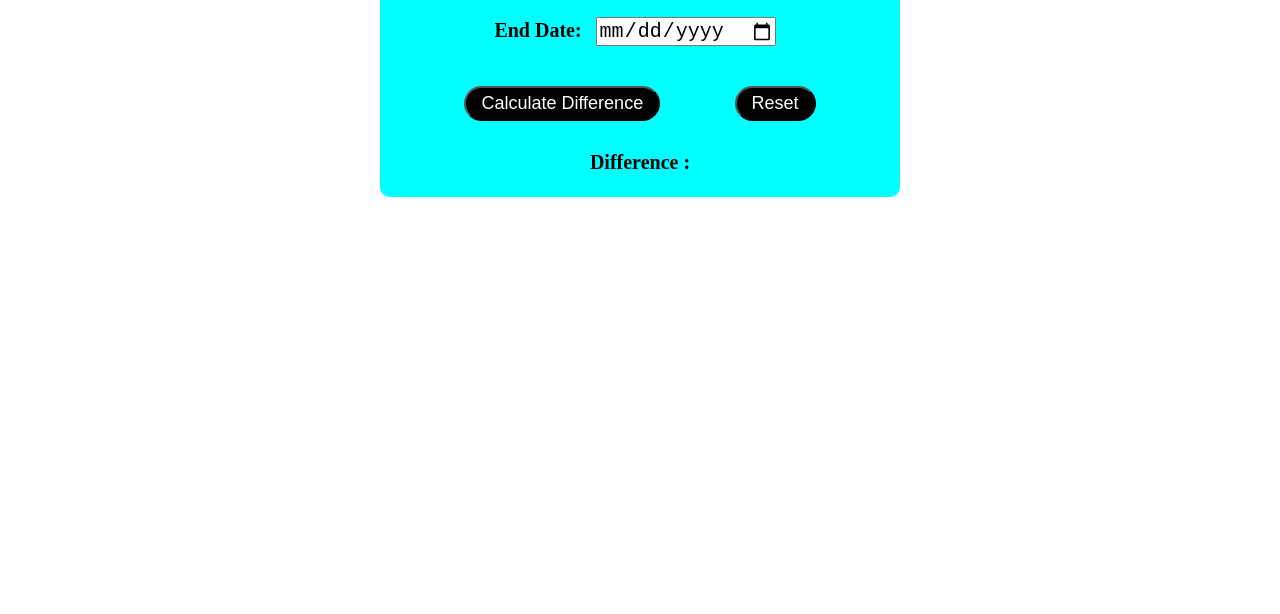
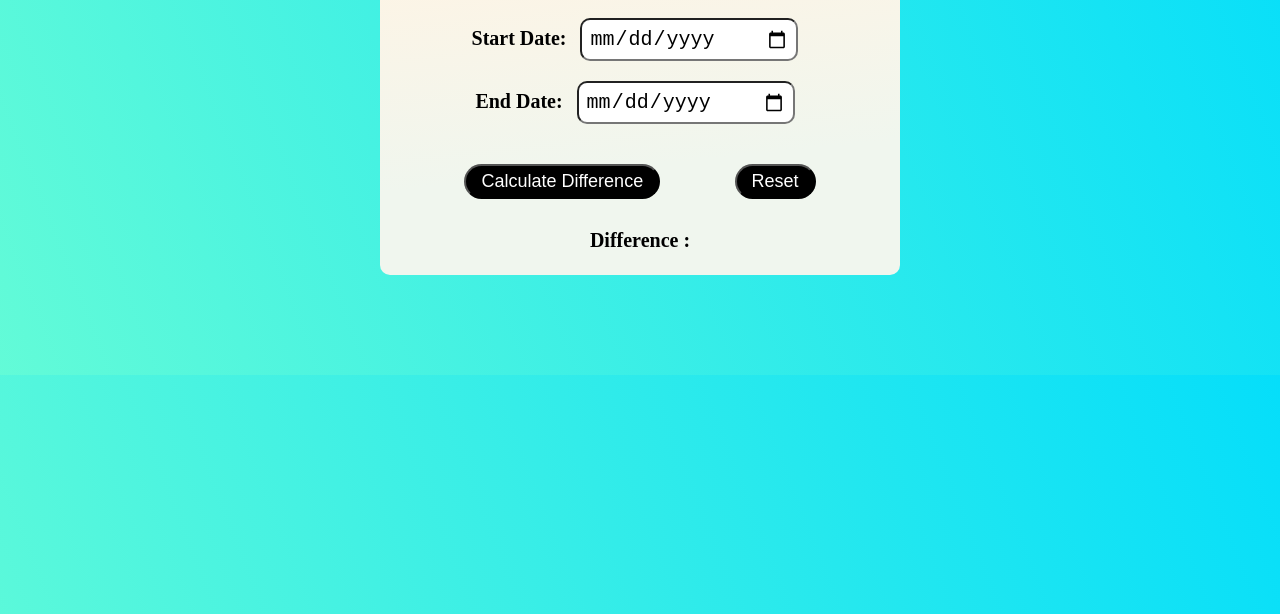
Before and after one commit to sakshilambe1997/difference-between-2-dates, a plain HTML site: page index.html in a window 1280 px wide. Shown: the part 186-800 px from the top of the page. Drawn offline with Linux system fonts and the light colour scheme.

Commit message:
changes added

```diff
--- a/index.html
+++ b/index.html
@@ -5,11 +5,14 @@
     <meta name="viewport" content="width=device-width, initial-scale=1.0">
     <title>Difference Between Two Dates</title>
     <style>
+        body{
+            background-image: linear-gradient( 68.4deg,  rgba(99,251,215,1) -0.4%, rgba(5,222,250,1) 100.2% );
+        }
         .container{
-            background-color: aqua;
+            background-image: linear-gradient( 174.2deg,  rgba(255,244,228,1) 7.1%, rgba(240,246,238,1) 67.4% );
             height: auto;
             width: 500px;
-            margin: 50px auto;
+            margin: 100px auto;
             padding: 10px;
             border-radius: 10px;
 
@@ -23,6 +26,9 @@
         .box{
             font-size: 20px;
             margin: 10px;
+            width: 200px;
+            padding: 7px;
+            border-radius: 10px;
         }
 
         .date-heading{
```
